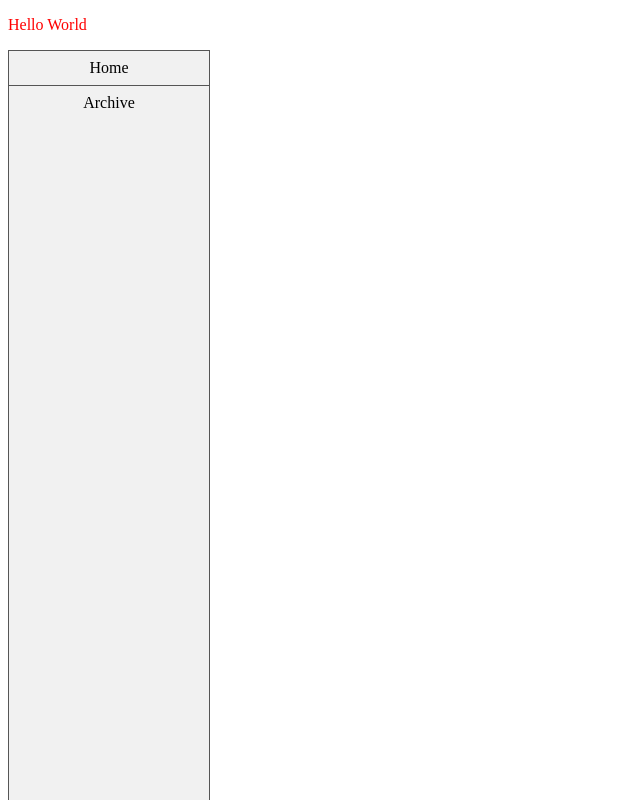
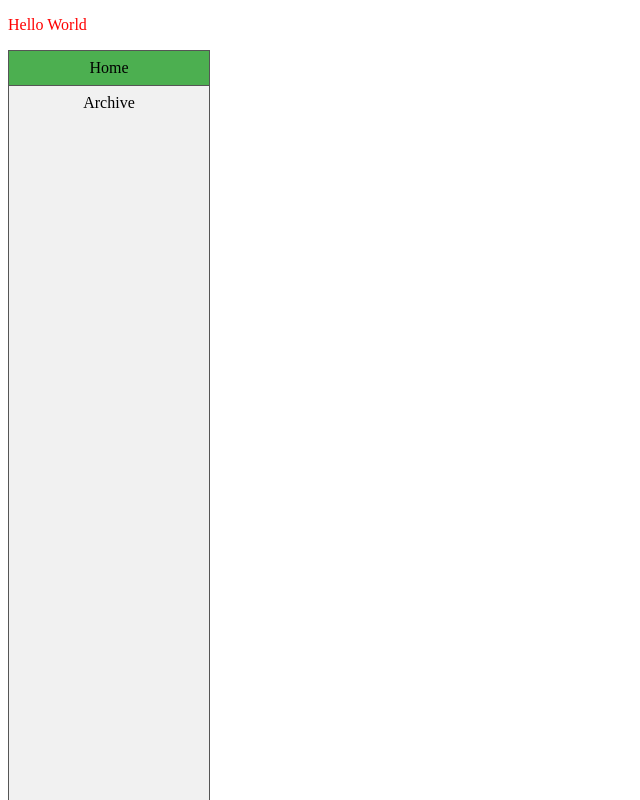
Before and after one commit to sheeley820/sheeley820.github.io, a plain HTML site: page index.html in a window 1280 px wide. Shown: the whole page, without its empty margins (0-640 px from the left). Drawn offline with Linux system fonts and the light colour scheme.

Commit message:
commiting index file

```diff
--- a/index.html
+++ b/index.html
@@ -9,7 +9,7 @@
   <body>
     <p>Hello World</p>
     <ul>
-      <li><a href="#home">Home</a></li>
+      <li class="active"><a href="#home">Home</a></li>
       <li><a href="#news">Archive</a></li>
     </ul>
   </body>
```
